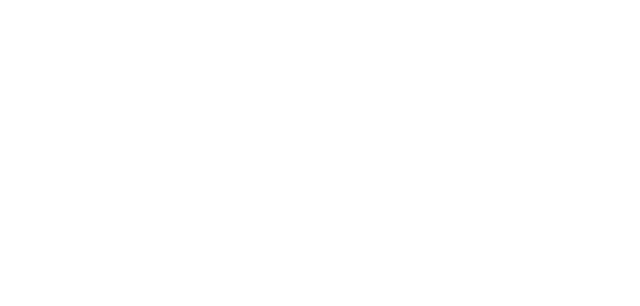
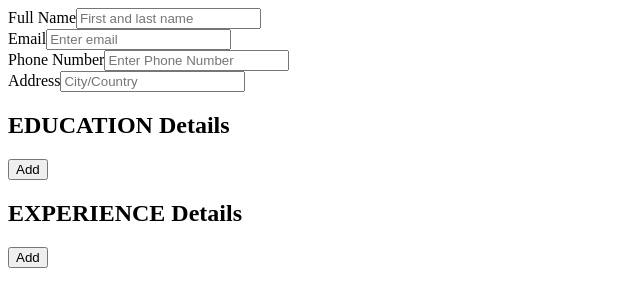
Before and after one commit to devnchill/CvBuilder, a React (Vite) app: page / in a window 1280 px wide. Shown: the top 306 px of the page, without its empty margins (0-640 px from the left). Built offline with nearby package versions, Linux system fonts and the light colour scheme.

Commit message:
feat: layout for Resume Components

```diff
--- /dev/null
+++ b/src/App.tsx
@@ -0,0 +1,10 @@
+import Resume from "./Components/Resume/Resume";
+import ExpandableProps from "./ExpandableProps";
+
+export default function App(): React.ReactElement {
+  return (
+    <>
+      <Resume />
+    </>
+  );
+}
--- /dev/null
+++ b/src/Components/Resume/Forms/EducationForm.tsx
@@ -0,0 +1,24 @@
+import type { ReactElement } from "react";
+
+export default function EducationForm(): ReactElement {
+  return (
+    <>
+      <div>
+        <label htmlFor="school">Schoo/University</label>
+        <input id="school" type="text" placeholder="Enter School Name" />
+      </div>
+      <div>
+        <label htmlFor="degree">Degree</label>
+        <input id="degree" placeholder="Enter degree" />
+      </div>
+      <div>
+        <label htmlFor="start-date">Start Date</label>
+        <input id="start-date" type="date" />
+      </div>
+      <div>
+        <label htmlFor="end-date">End Date</label>
+        <input id="end-date" type="date" />
+      </div>
+    </>
+  );
+}
--- /dev/null
+++ b/src/Components/Resume/Forms/PersonalForm.tsx
@@ -0,0 +1,28 @@
+import type { ReactElement } from "react";
+
+export default function PersonalForm(): ReactElement {
+  return (
+    <>
+      <div>
+        <label htmlFor="full-name">Full Name</label>
+        <input id="full-name" type="text" placeholder="First and last name" />
+      </div>
+      <div>
+        <label htmlFor="email">Email</label>
+        <input id="full-name" type="email" placeholder="Enter email" />
+      </div>
+      <div>
+        <label htmlFor="phone-number">Phone Number</label>
+        <input
+          id="phone-number"
+          type="phone-number"
+          placeholder="Enter Phone Number"
+        />
+      </div>
+      <div>
+        <label htmlFor="address">Address</label>
+        <input id="address" type="text" placeholder="City/Country" />
+      </div>
+    </>
+  );
+}
--- /dev/null
+++ b/src/Components/Resume/Resume.tsx
@@ -0,0 +1,18 @@
+import type { ReactElement } from "react";
+import PersonalForm from "./Forms/PersonalForm";
+import ExpandableProps from "../../ExpandableProps.tsx";
+import EducationForm from "./Forms/EducationForm.tsx";
+
+export default function Resume(): ReactElement {
+  return (
+    <>
+      <PersonalForm />
+      <ExpandableProps title="Education">
+        <EducationForm />
+      </ExpandableProps>
+      <ExpandableProps title="Experience">
+        <EducationForm />
+      </ExpandableProps>
+    </>
+  );
+}
--- /dev/null
+++ b/src/ExpandableProps.tsx
@@ -0,0 +1,51 @@
+import { useState, type ReactElement } from "react";
+
+interface ExpandableSectionProps {
+  title: string;
+  children: React.ReactNode;
+}
+
+export default function ExpandableProps({
+  title,
+  children,
+}: ExpandableSectionProps): ReactElement {
+  const [isExpanded, setIsExpanded] = useState(false);
+  let content;
+  if (isExpanded) {
+    content = (
+      <>
+        {children}
+        <div>
+          <button>Submit</button>
+          <button
+            onClick={() => {
+              setIsExpanded(false);
+            }}
+          >
+            Cancel
+          </button>
+        </div>
+      </>
+    );
+  } else {
+    content = (
+      <>
+        <div>
+          <button
+            onClick={() => {
+              setIsExpanded(true);
+            }}
+          >
+            Add
+          </button>
+        </div>
+      </>
+    );
+  }
+  return (
+    <section className="section-wrapper">
+      <h2>{title.toUpperCase()} Details</h2>
+      {content}
+    </section>
+  );
+}
--- a/src/main.tsx
+++ b/src/main.tsx
@@ -1,4 +1,9 @@
 import { StrictMode } from "react";
 import { createRoot } from "react-dom/client";
+import App from "./App";
 
-createRoot(document.getElementById("root")!).render(<StrictMode></StrictMode>);
+createRoot(document.getElementById("root")!).render(
+  <StrictMode>
+    <App />
+  </StrictMode>,
+);
```
Also changed, not shown: src/Components/Resume/Forms/ExperienceForm.tsx (added, +32 -0 lines).
